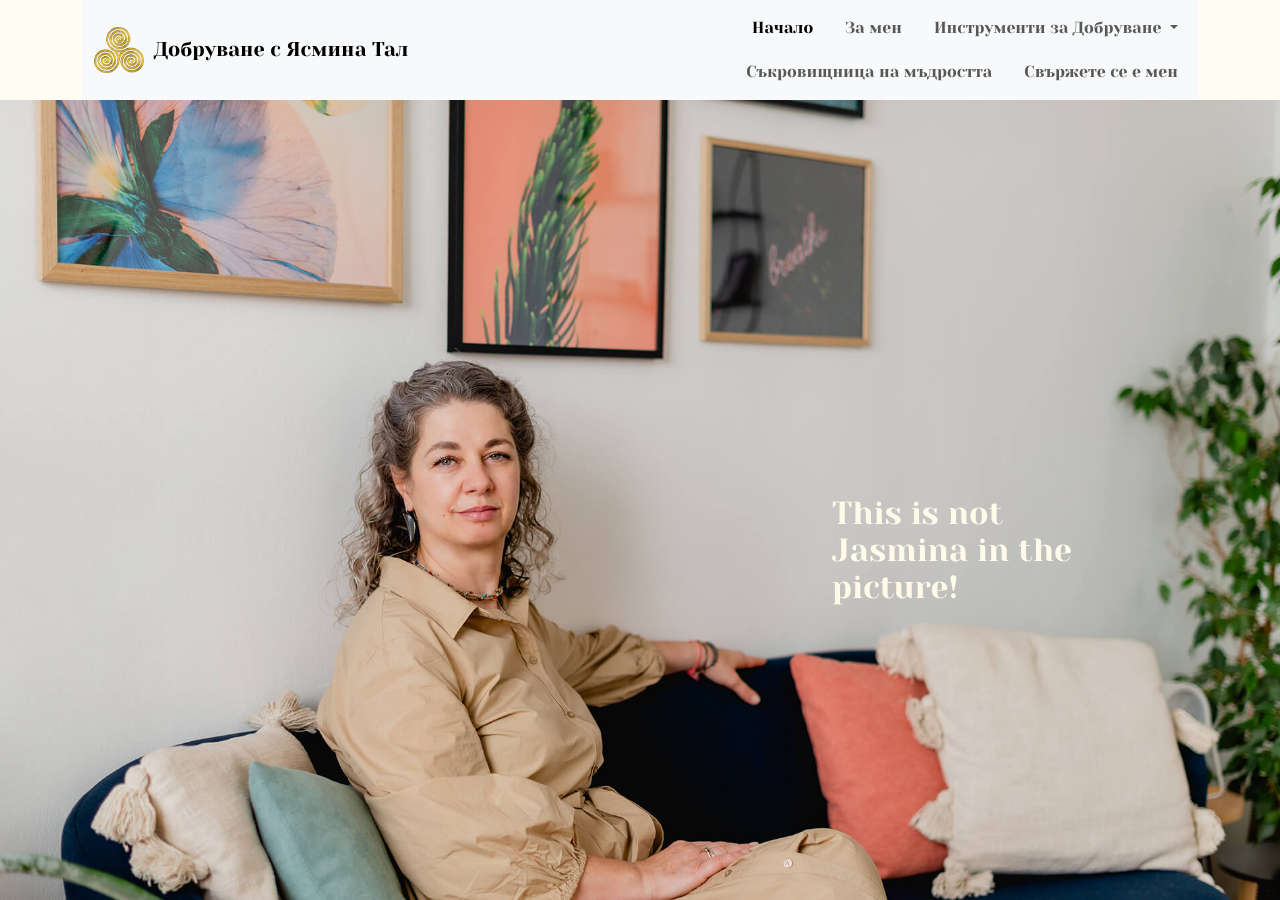
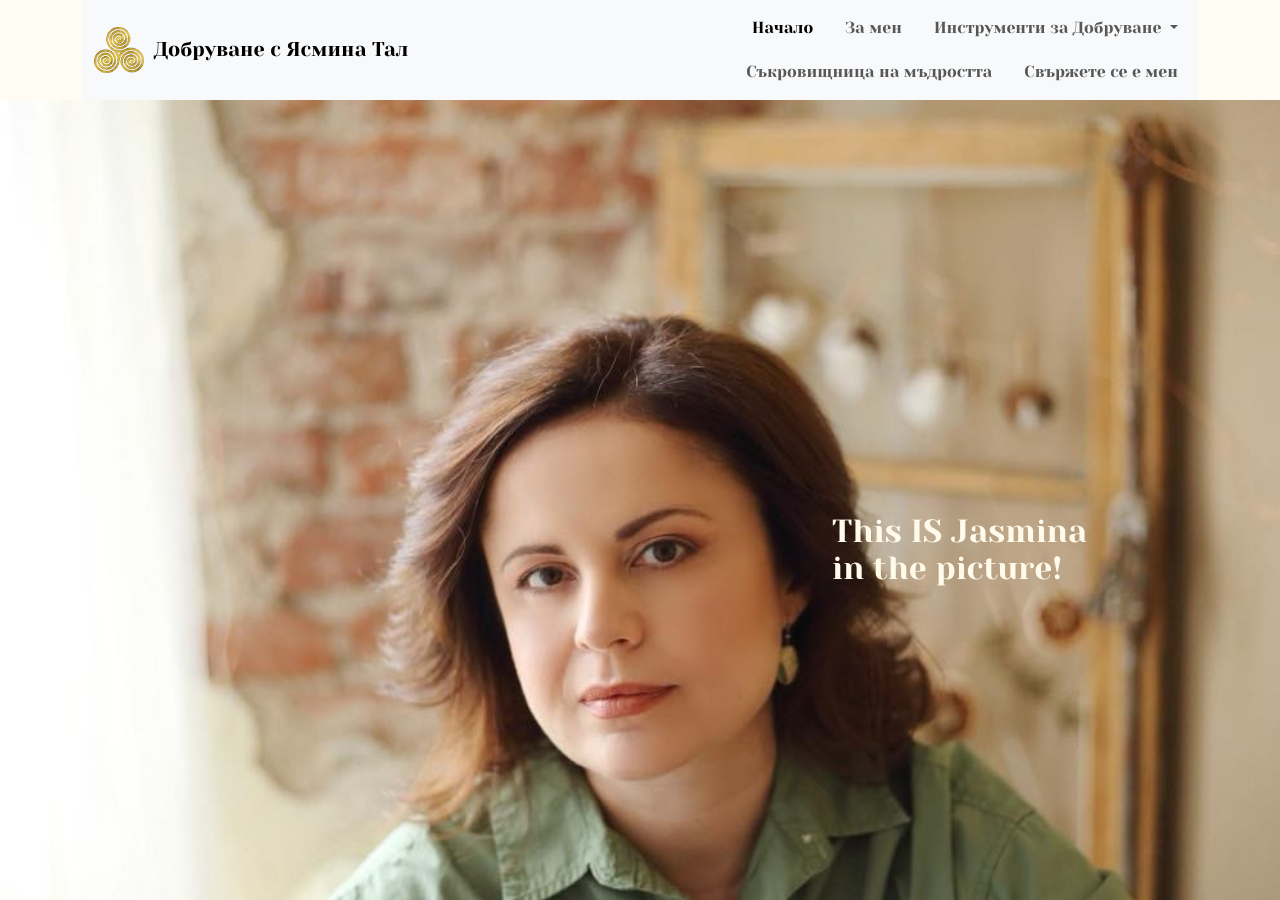
Before and after one commit to alonrotem/dobruvane, a Jekyll site: the page built from index.html, in a window 1280 px wide and 900 px high. Built offline with Jekyll 4.4.1, drawn with Linux system fonts in a browser that asks for light colours.

Commit message:
Pictures

```diff
--- a/index.html
+++ b/index.html
@@ -2,12 +2,12 @@
 layout: default
 title: home
 ---
-<div class="container-fluid" style="background-image: url('{{ site.baseurl }}/assets/images/Didi-4.jpg'); background-size: cover; height: 900px;     background-repeat:   no-repeat;
+<div class="container-fluid" style="background-image: url('{{ site.baseurl }}/assets/images/jasmina-01.jpeg'); background-size: cover; height: 900px;     background-repeat:   no-repeat;
     background-position: center center;  ">
     <div class="row row-cols-1 row-cols-md-2" style="height: 100%;">
         <div class="col"></div>
-        <div class="col d-flex flex-column justify-content-center align-items-center intro-pic" style="height: 100%;">
-            This is not Jasmina in the picture!
+        <div class="col d-flex flex-column justify-content-md-center pt-md-0 align-items-center intro-pic justify-content-start pt-5" style="height: 100%;">
+            This IS Jasmina in the picture!
         </div>
     </div>
 
```
Also changed, not shown: assets/images/jasmina-01.jpeg (added), assets/images/jasmina-bw-01.jpeg (added), assets/images/jasmina-bw-02.jpeg (added), assets/images/jasmina-bw-03.jpeg (added).
